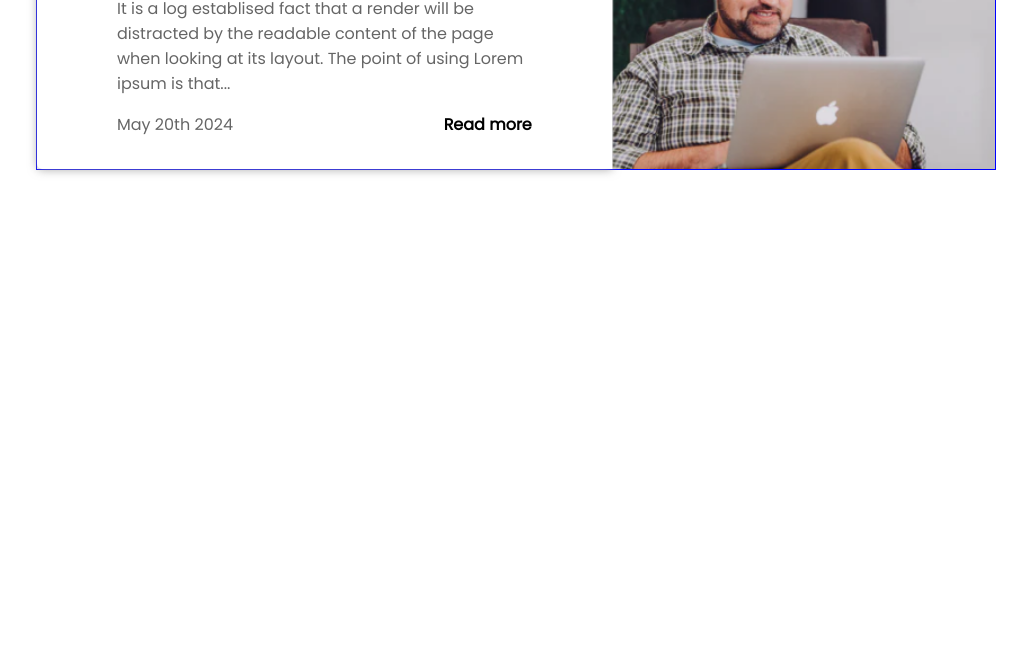
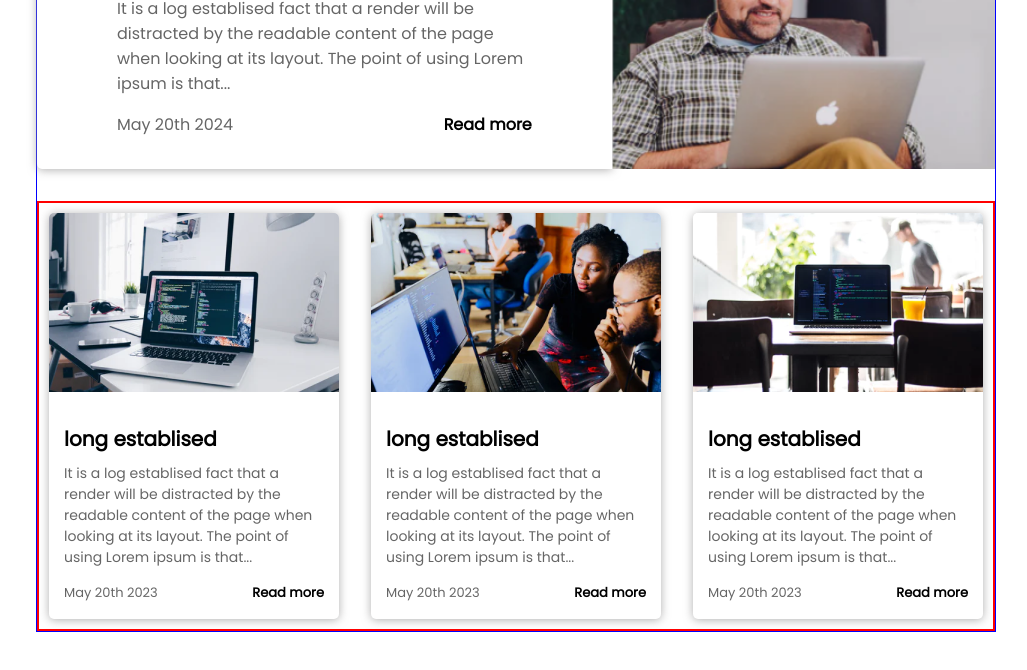
Before and after one commit to rishiirajanand/Great-Zone-App-HTML-CSS, a plain HTML site: page index.html in a window 1280 px wide. Shown: the part 672-1342 px from the top of the page, without its empty margins (124-1151 px from the left). Before the commit the page ends 938 px from the top, so only its background shows below. Drawn offline with Linux system fonts and the light colour scheme.

Commit message:
section 4 complete

```diff
--- a/index.html
+++ b/index.html
@@ -58,7 +58,54 @@
         </div>
 
         <!-- SECTION-3 -->
-
+        <div class="section_3">
+            <div class="card">
+                <div class="card_image">
+                    <img src="./images/image 2.png" alt="img">
+                </div>
+                <div class="card_body">
+                    <span>long establised</span>
+                    <p class="text_60">
+                        It is a log establised fact that a render will be   distracted by the readable content of the page when looking at its layout. The point of using Lorem ipsum is that...
+                    </p>
+                </div>
+                <div class="card_foot">
+                    <span class="text_60">May 20th 2023</span>
+                    <a href="#"><span>Read more</span></a>
+                </div>
+            </div>
+            <div class="card">
+                <div class="card_image">
+                    <img src="./images/image 4.png" alt="img">
+                </div>
+                <div class="card_body">
+                    <span>long establised</span>
+                    <p class="text_60">
+                        It is a log establised fact that a render will be   distracted by the readable content of the page when looking at its layout. The point of using Lorem ipsum is that...
+                    </p>
+                </div>
+                <div class="card_foot">
+                    <span class="text_60">May 20th 2023</span>
+                    <a href="#"><span>Read more</span></a>
+                </div>
+            </div>
+            <div class="card">
+                <div class="card_image">
+                    <img src="./images/image 5.png" alt="img">
+                </div>
+                <div class="card_body">
+                    <span>long establised</span>
+                    <p class="text_60">
+                        It is a log establised fact that a render will be   distracted by the readable content of the page when looking at its layout. The point of using Lorem ipsum is that...
+                    </p>
+                </div>
+                <div class="card_foot">
+                    <span class="text_60">May 20th 2023</span>
+                    <a href="#"><span>Read more</span></a>
+                </div>
+            </div>
+        </div>
+        <!-- SECTION-4 -->
 
     </main>
     <!-- FOOTER -->
--- a/style.css
+++ b/style.css
@@ -115,3 +115,47 @@ main{
 .section_2_right img{
     height: 100%;
 }
+
+/* SECTION-3 */
+
+.section_3{
+    border: var(--red-border);
+    margin-top: 2rem;
+    padding: 10px;
+    display: flex;
+    justify-content: space-between;
+}
+.card{
+    width: 290px;
+    overflow: hidden;
+    box-shadow: 0px 1px 10px 0px rgba(150, 148, 148, 0.75);
+    border-radius: 5px;
+}
+.card_body{
+    padding: 15px;
+}
+.card_body span{
+    font-size: 20px;
+    font-weight: 600;
+    margin: 0.6rem 0;
+    display: inline-block;
+}
+.card_body p{
+    font-size: 14px;
+}
+
+.card_foot{
+    padding: 0 15px;
+    display: flex;
+    justify-content: space-between;
+    margin-bottom: 1rem;
+}
+.card_foot span:first-child{
+    font-size: 13px;
+}
+.card_foot a{
+    font-size: 13px;
+    text-decoration: none;
+    font-weight: 600;
+    color: black;
+}
```
